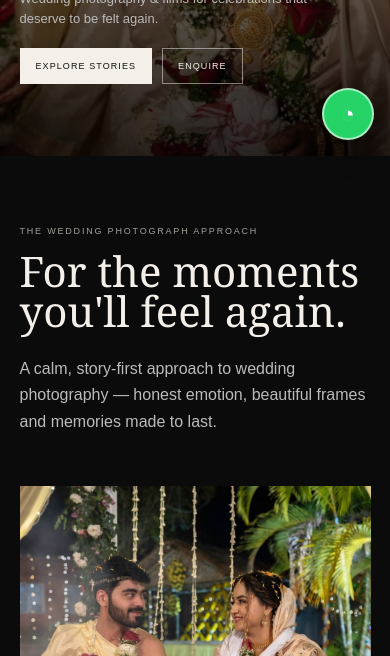
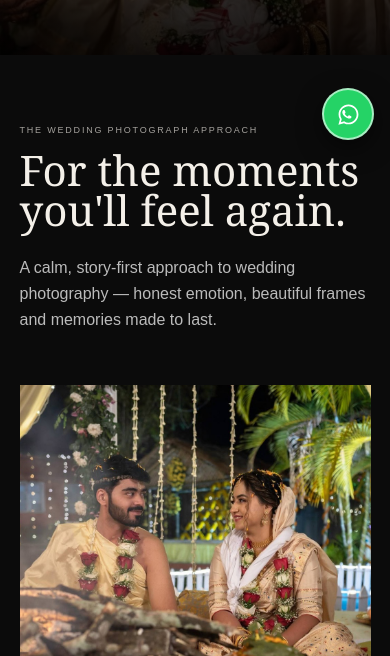
Before and after one commit to googly-oss/The-Wedding-Photograph-, a plain HTML site: page index.html in a window 390 px wide. Shown: the part 688-1344 px from the top of the page. Drawn offline with Linux system fonts and the light colour scheme.

Commit message:
Add files via upload

```diff
--- a/index.html
+++ b/index.html
@@ -12,7 +12,7 @@
 @media(max-width:800px){nav{padding:16px 5vw;background:linear-gradient(#000d,transparent)}.nav-links{display:none}.menu{display:block}.nav-links.show{display:flex;position:absolute;right:5vw;top:58px;flex-direction:column;align-items:flex-end;gap:14px;padding:16px;background:#111e;border:1px solid #ffffff22;backdrop-filter:blur(10px)}.nav-links.show a{display:block;margin:0}.hero{min-height:100svh}.hero img{object-position:center}.copy{padding-bottom:4px}.buttons .btn{padding:12px 15px}section{padding:80px 5vw}.hero{min-height:620px;padding:0 5vw 9vh}h1{font-size:clamp(50px,15vw,78px)}.copy p{font-size:14px;max-width:330px}.two{grid-template-columns:1fr;gap:35px}.two img{aspect-ratio:1/1}.head{display:block;margin-bottom:35px}.head p{margin-top:18px}.stories{grid-template-columns:1fr 1fr}.story{height:310px}.story:first-child{grid-column:span 2;height:430px}.work{grid-template-columns:1fr}.big{height:470px}.reel-wrap{grid-template-columns:1fr;gap:45px}.reel-video{width:min(100%,360px)}.side{grid-template-columns:1fr 1fr;grid-template-rows:1fr;height:300px}.steps{grid-template-columns:1fr 1fr}footer{display:block;line-height:2.2}}
 </style>
 <style>
-.wa-float{position:fixed;right:22px;bottom:22px;z-index:40;width:56px;height:56px;border-radius:50%;display:flex;align-items:center;justify-content:center;background:#25D366;color:#fff;box-shadow:0 10px 28px #0007;font-family:Arial,sans-serif;font-size:27px;font-weight:700;text-decoration:none;border:2px solid #fff9;transition:transform .2s ease,box-shadow .2s ease}.wa-float:hover{transform:translateY(-3px);box-shadow:0 14px 34px #0009}.wa-float span{font-size:25px;line-height:1}@media(max-width:480px){.wa-float{right:16px;bottom:16px;width:52px;height:52px;font-size:25px}.wa-float span{font-size:23px}}
+.wa-float{position:fixed;right:22px;bottom:22px;z-index:40;width:56px;height:56px;border-radius:50%;display:flex;align-items:center;justify-content:center;background:#25D366;color:#fff;box-shadow:0 10px 28px #0007;font-family:Arial,sans-serif;font-size:27px;font-weight:700;text-decoration:none;border:2px solid #fff9;transition:transform .2s ease,box-shadow .2s ease}.wa-float:hover{transform:translateY(-3px);box-shadow:0 14px 34px #0009}.wa-float svg{width:27px;height:27px;display:block}@media(max-width:480px){.wa-float{right:16px;bottom:16px;width:52px;height:52px;font-size:25px}.wa-float svg{width:25px;height:25px}}
 </style>
 </head><body>
 <nav><div>The Wedding Photograph</div><button class="menu" onclick="document.querySelector('.nav-links').classList.toggle('show')">Menu</button><div class="nav-links"><a href="#stories">Stories</a><a href="#work">Gallery</a><a href="#experience">Experience</a><a href="#contact">Contact</a></div></nav>
@@ -32,9 +32,19 @@
 <div class="modal" id="m" onclick="hide()"><span class="close">×</span><img id="mi"></div>
 <script>const photos=["work-1.jpg","work-2.jpg","work-3.jpg","work-4.jpg","work-5.jpg"];function show(i){mi.src=photos[i];m.classList.add('open')}function hide(){m.classList.remove('open')}</script>
 
-<a class="wa-float" href="https://wa.me/918638692172" target="_blank" aria-label="Chat on WhatsApp" title="WhatsApp"><span>◔</span></a>
+<a class="wa-float" href="https://wa.me/918638692172" target="_blank" aria-label="Chat on WhatsApp" title="WhatsApp"><svg viewBox="0 0 32 32" aria-hidden="true"><path fill="currentColor" d="M19.1 17.9c-.3-.1-1.8-.9-2.1-1-.3-.1-.5-.1-.7.2-.2.3-.8 1-.9 1.2-.2.2-.3.2-.6.1-1.5-.8-2.5-1.4-3.5-3.1-.3-.5.3-.5.8-1.7.1-.2.1-.4 0-.6-.1-.1-.7-1.7-1-2.3-.3-.6-.5-.5-.7-.5h-.6c-.2 0-.5.1-.7.3-.9.9-1.2 2.1-1 3.3.2 1.4 1.2 3 2.3 4.1 1.6 1.6 3.5 2.6 5.5 3.2.7.2 1.3.2 1.8.1.6-.1 1.8-.7 2-1.3.2-.6.2-1.1.1-1.2-.1-.1-.3-.2-.6-.3z"/><path fill="currentColor" d="M16 3.2C9 3.2 3.3 8.9 3.3 15.9c0 2.2.6 4.3 1.7 6.2L3.1 29l7.1-1.9c1.8 1 3.8 1.5 5.8 1.5 7 0 12.7-5.7 12.7-12.7S23 3.2 16 3.2zm0 23.2c-1.8 0-3.6-.5-5.1-1.5l-.4-.2-4.2 1.1 1.1-4.1-.3-.4c-1-1.6-1.5-3.4-1.5-5.3C5.6 10.1 10.3 5.5 16 5.5s10.4 4.6 10.4 10.4S21.7 26.4 16 26.4z"/></svg></a>
 </body></html>
 <style>
 @media (min-width:801px) and (max-width:1100px){section{padding:95px 5vw}.stories{grid-template-columns:repeat(2,1fr)}.story{height:390px}.work{grid-template-columns:1.15fr .85fr}.big{height:560px}.reel-wrap{gap:5vw}.steps{grid-template-columns:repeat(2,1fr)}}
 @media (max-width:480px){section{padding:70px 5vw}.hero{padding:0 5vw 8vh;min-height:100svh}.eyebrow,.kicker{font-size:9px}h1{font-size:clamp(43px,14vw,62px);line-height:.92;margin:13px 0 17px}.copy p{font-size:13px;line-height:1.5}.buttons{margin-top:20px}.btn{padding:11px 14px;font-size:9px}.stories{grid-template-columns:1fr;gap:4px}.story,.story:first-child{grid-column:auto;height:390px}.story h3{font-size:25px}.work{gap:6px}.big{height:420px}.side{grid-template-columns:1fr 1fr;gap:6px;height:210px}.reel{padding:70px 5vw}.reel-copy h2{font-size:clamp(48px,14vw,72px)}.reel-video{width:min(82vw,340px);max-height:72vh}.steps{grid-template-columns:1fr}.step{border-right:0;border-bottom:1px solid #ffffff22;min-height:0;padding:24px 8px}.contact h2{font-size:clamp(40px,12vw,58px)}footer{padding:28px 5vw}.modal{padding:12px}.modal img{max-width:96vw;max-height:82vh}}
 </style>
+<style>
+@media(max-width:480px){
+  .hero{height:88svh;min-height:590px;max-height:760px;padding-bottom:7vh}
+  .hero img{object-position:50% 46%;}
+  .hero:after{background:linear-gradient(to bottom,rgba(0,0,0,.08) 20%,rgba(0,0,0,.28) 48%,rgba(0,0,0,.9) 100%)}
+  .copy{max-width:350px}
+  .copy p{max-width:320px}
+  .wa-float{box-shadow:0 8px 24px #0008;border-width:2px}
+}
+</style>
```
